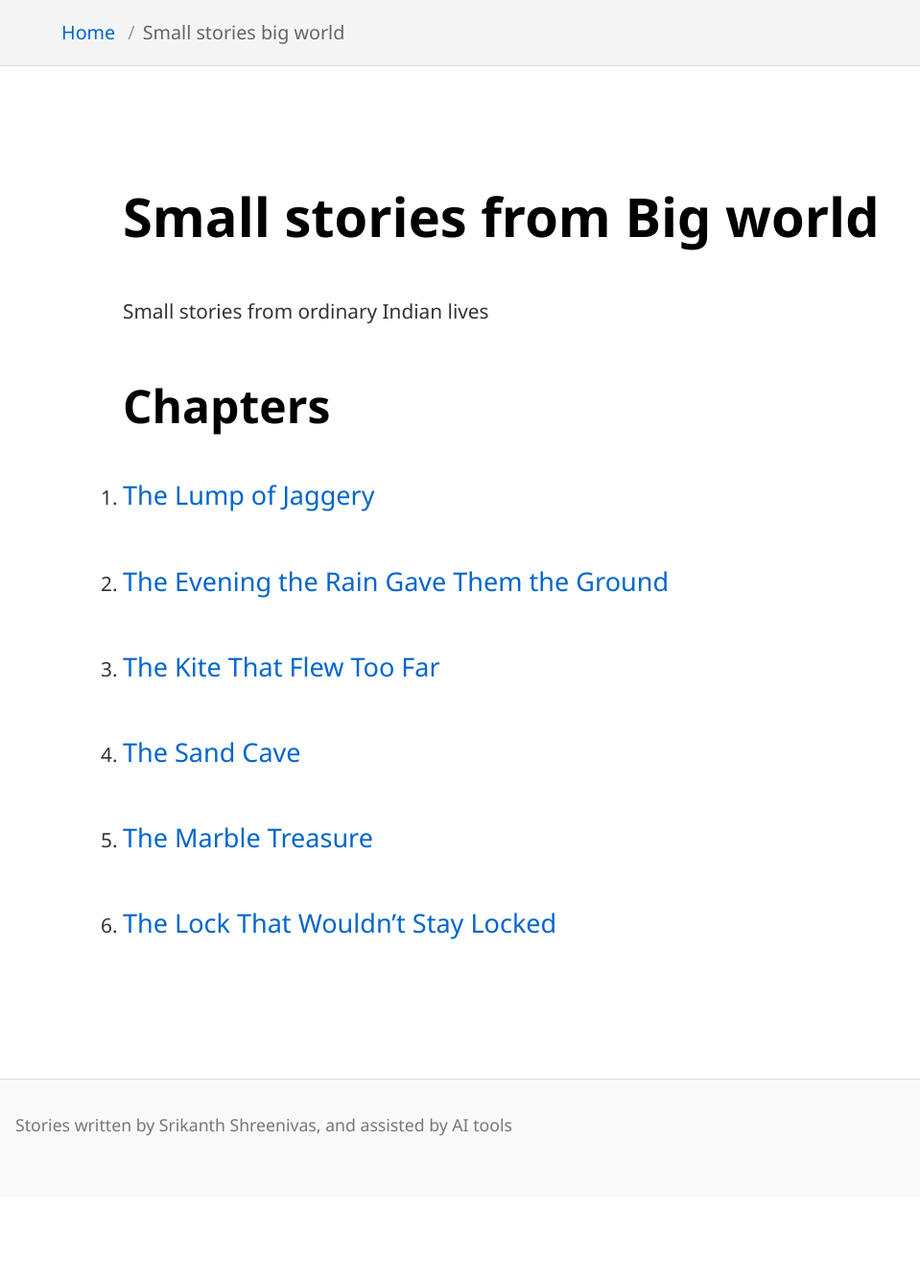
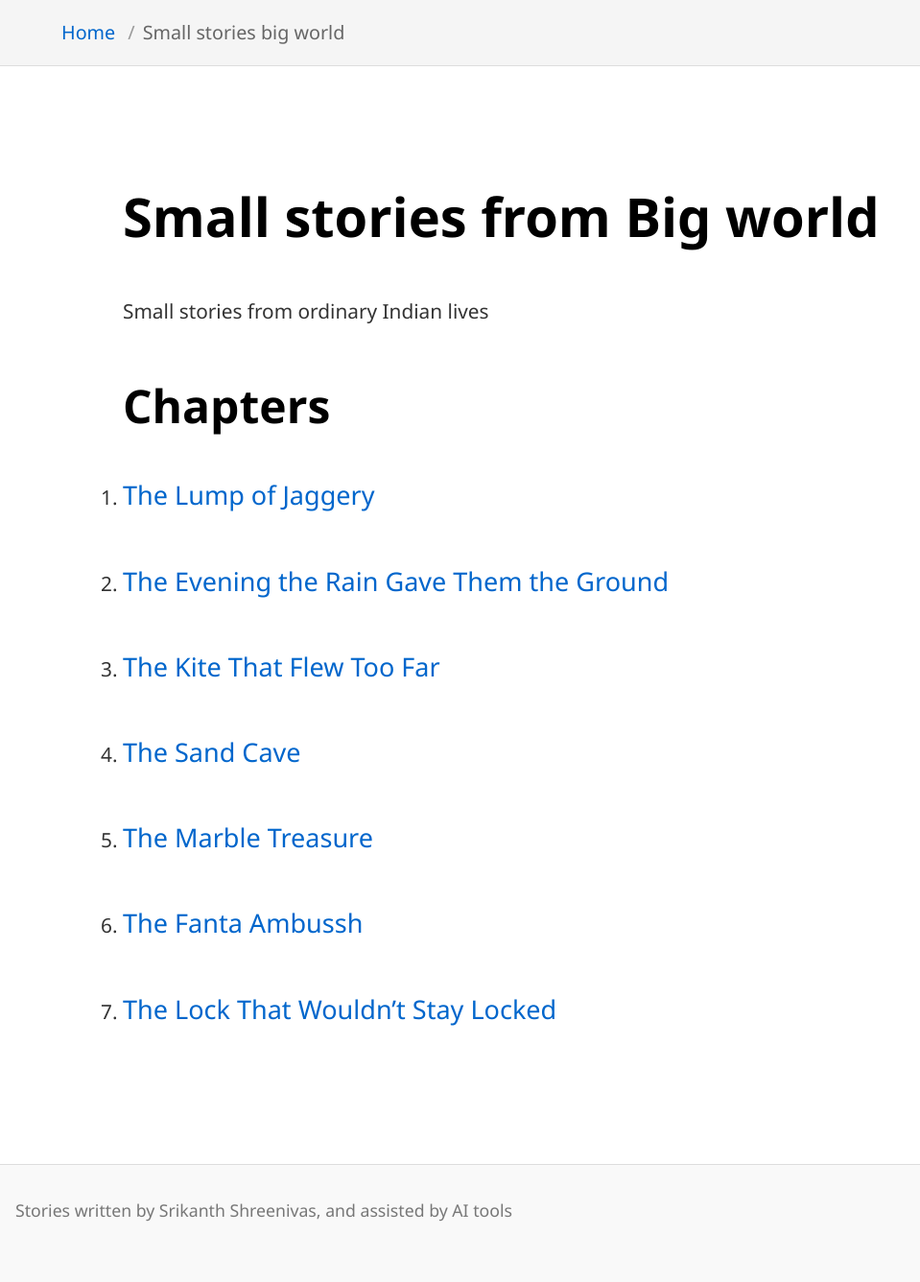
Before and after one commit to srikanthps/The-Companion, a Jekyll site: the page built from Small-Stories-Big-World/index.md, in a window 1280 px wide. Shown: the whole page at 96% size, without its empty margins (0-959 px from the left). Built offline with Jekyll 4.4.1, drawn with Linux system fonts in a browser that asks for light colours; our own code applies the rules of GitHub Pages for plain Markdown files; before the commit the page ends 1247 px from its top, so only the background shows below that.

Commit message:
Update index.md

```diff
--- a/Small-Stories-Big-World/index.md
+++ b/Small-Stories-Big-World/index.md
@@ -14,4 +14,6 @@ Small stories from ordinary Indian lives
 
 5. [The Marble Treasure](./marble.md)
 
-6. [The Lock That Wouldn’t Stay Locked](./lock.md)
+6. [The Fanta Ambussh](./fanta.md)
+
+7. [The Lock That Wouldn’t Stay Locked](./lock.md)
```
